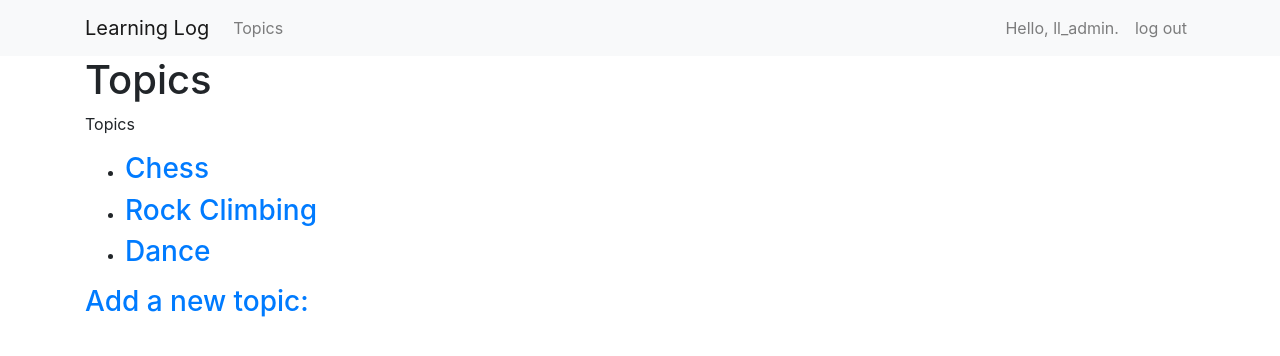
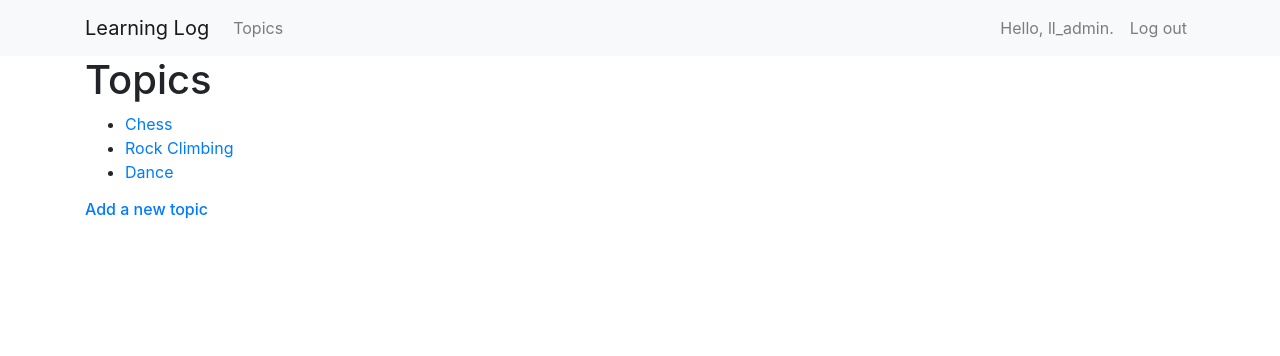
Before and after one commit to BurakcanK/BookSolutions, a Django app: page /topics/ in a window 1280 px wide. Shown: the top 356 px of the page. Run offline with Django 3.2, Linux system fonts and the light colour scheme; a user stored in the database is signed in; data comes from the database, SQL or seed files in the repository; both versions use the stored data as it was after the commit; some libraries are stand-ins or nearby versions.

Commit message:
Ready for heroku.

```diff
--- /dev/null
+++ b/python-crash-course/get-started-with-django/learning_log/static/placeholder.txt
@@ -0,0 +1,2 @@
+This file ensures that learning_log/static/ will be added to the project.
+Django will collect static files and place them in learning_log/static/.
--- a/python-crash-course/get-started-with-django/learning_log/wsgi.py
+++ b/python-crash-course/get-started-with-django/learning_log/wsgi.py
@@ -10,7 +10,8 @@ https://docs.djangoproject.com/en/3.0/howto/deployment/wsgi/
 import os
 
 from django.core.wsgi import get_wsgi_application
+from dj_static import Cling
 
 os.environ.setdefault('DJANGO_SETTINGS_MODULE', 'learning_log.settings')
 
-application = get_wsgi_application()
+application = Cling(get_wsgi_application())
--- a/python-crash-course/get-started-with-django/learning_logs/templates/learning_logs/base.html
+++ b/python-crash-course/get-started-with-django/learning_logs/templates/learning_logs/base.html
@@ -35,12 +35,12 @@
                     <li class="nav-item">
                         <a class="nav-link">Hello, {{ user.username }}.</a></li>
                     <li class="nav-item">
-                        <a class="nav-link" href="{% url 'users:logout' %}">log out</a></li>
+                        <a class="nav-link" href="{% url 'users:logout' %}">Log out</a></li>
                     {% else %}
                     <li class="nav-item">
-                        <a class="nav-link" href="{% url 'users:register' %}">register</a></li>
+                        <a class="nav-link" href="{% url 'users:register' %}">Register</a></li>
                     <li class="nav-item">
-                        <a class="nav-link" href="{% url 'users:login' %}">log in</a></li>
+                        <a class="nav-link" href="{% url 'users:login' %}">Log in</a></li>
                     {% endif %}
                 </ul>
             </div>
--- a/python-crash-course/get-started-with-django/learning_logs/templates/learning_logs/edit_entry.html
+++ b/python-crash-course/get-started-with-django/learning_logs/templates/learning_logs/edit_entry.html
@@ -1,7 +1,9 @@
 {% extends "learning_logs/base.html" %}
 
 {% block content %}
-<p><a href="{% url 'learning_logs:topic' topic.id %}">{{ topic }}</a></p>
+<p>
+    <a href="{% url 'learning_logs:topic' topic.id %}">{{ topic }}</a>
+</p>
 <p>Edit Entry:</p>
 <form action="{% url 'learning_logs:edit_entry' entry.id %}" method="post">
     {% csrf_token %}
--- a/python-crash-course/get-started-with-django/learning_logs/templates/learning_logs/topics.html
+++ b/python-crash-course/get-started-with-django/learning_logs/templates/learning_logs/topics.html
@@ -5,19 +5,17 @@
 {% endblock header %}
 
 {% block content %}
-<p>Topics</p>
-
 <ul>
     {% for topic in topics %}
     <li>
-        <h3>
-            <a href="{% url 'learning_logs:topic' topic.id %}">{{ topic }}</a>
-        </h3>
+        <a href="{% url 'learning_logs:topic' topic.id %}">{{ topic }}</a>
     </li>
     {% empty %}
     <li>No topics have been added yet.</li>
     {% endfor %}
 </ul>
 
-<h3><a href="{% url 'learning_logs:new_topic' %}">Add a new topic:</a></h3>
+<h6>
+    <a href="{% url 'learning_logs:new_topic' %}">Add a new topic</a>
+</h6>
 {% endblock content %}
--- a/python-crash-course/get-started-with-django/runtime.txt
+++ b/python-crash-course/get-started-with-django/runtime.txt
@@ -1 +1 @@
-python-3.7.3
+python-3.8.0
--- a/python-crash-course/get-started-with-django/users/templates/users/login.html
+++ b/python-crash-course/get-started-with-django/users/templates/users/login.html
@@ -2,7 +2,7 @@
 {% load bootstrap4 %}
 
 {% block header %}
-<h2>Log in to your account.</h2>
+<h3>Log in to your account</h3>
 {% endblock header %}
 
 {% block content %}
@@ -13,9 +13,7 @@
 <form class="form" method="post" action="{% url 'users:login' %}">
     {% csrf_token %}
     {% bootstrap_form form %}
-    {% buttons %}
-    <button name="submit" class="btn btn-primary">log in</button>
-    {% endbuttons %}
+    <button name="submit" class="btn btn-primary">Log in</button>
     <input type="hidden" name="next" value="{% url 'learning_logs:index' %}" />
 </form>
 {% endblock content %}
--- a/python-crash-course/get-started-with-django/users/templates/users/register.html
+++ b/python-crash-course/get-started-with-django/users/templates/users/register.html
@@ -1,10 +1,11 @@
 {% extends "learning_logs/base.html" %}
+{% load bootstrap4 %}
 
 {% block content %}
 <form method="post" action="{% url 'users:register' %}">
     {% csrf_token %}
-    {{ form.as_p }}
-    <button name="submit">register</button>
+    {% bootstrap_form form %}
+    <button class="btn btn-primary" name="submit">Register</button>
     <input type="hidden" name="next" value="{% url 'learning_logs:index' %}" />
 </form>
 {% endblock content %}
```
Also changed, not shown: python-crash-course/get-started-with-django/learning_log/settings.py (+21 -1 lines), python-crash-course/get-started-with-django/learning_logs/templates/learning_logs/topic.html (+4 -5 lines), python-crash-course/get-started-with-django/requirements.txt (added, +12 -0 lines), python-crash-course/get-started-with-django/db.sqlite3.
